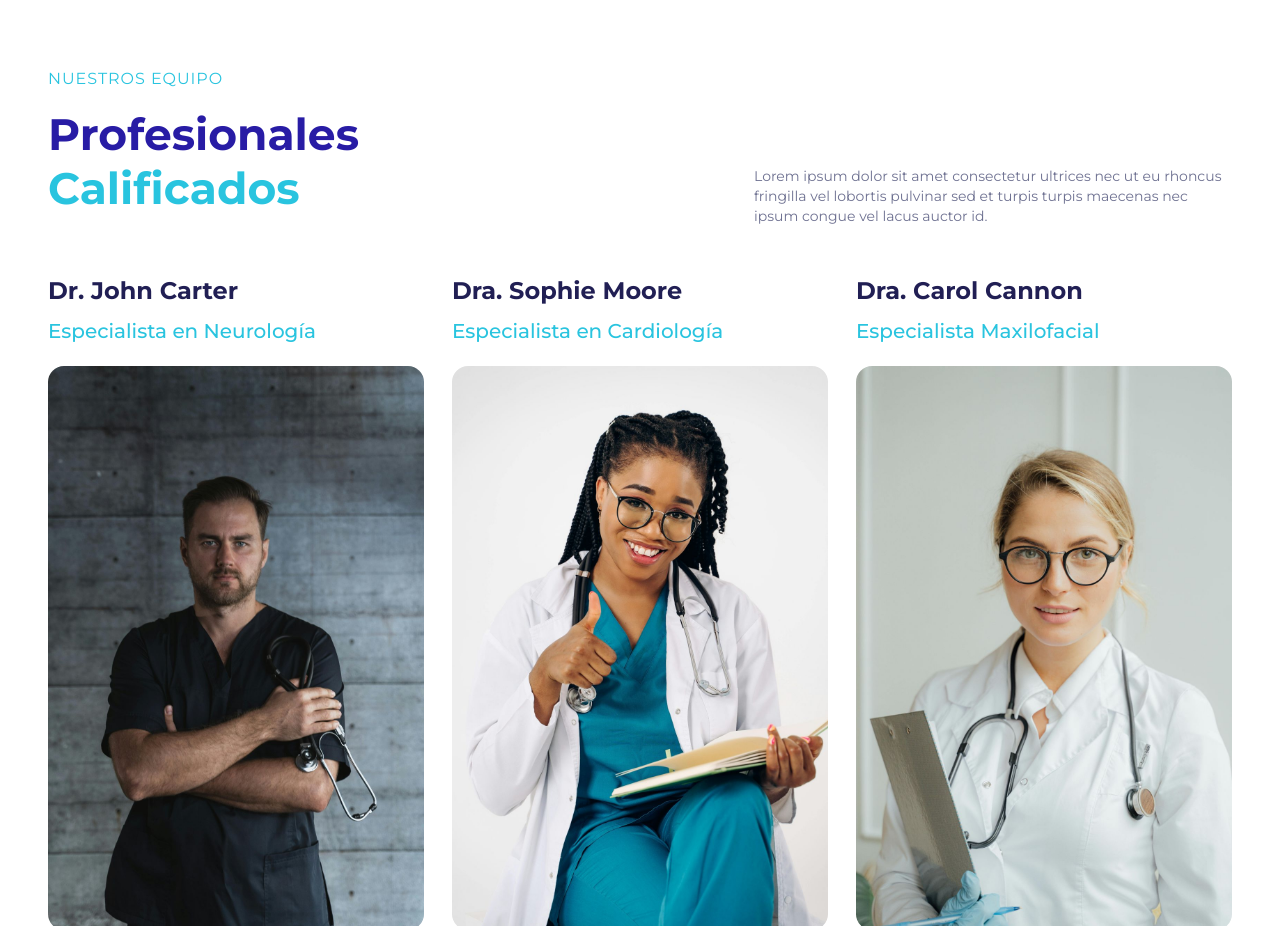
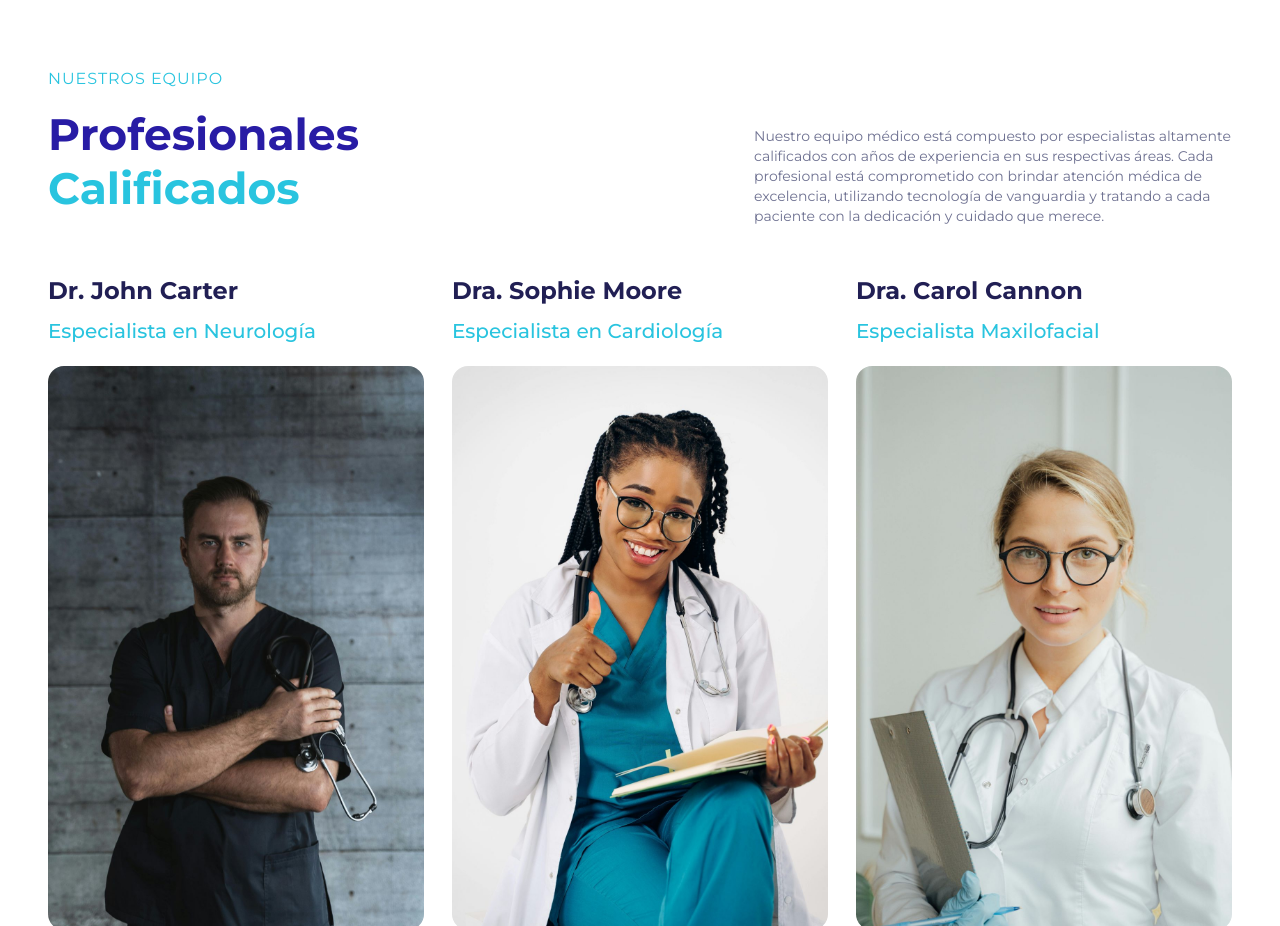
Before and after one commit to DocabyteCompany/vitalis-centro-medico, a website: page index.html in a window 1280 px wide. Shown: the part 5040-5966 px from the top of the page. Drawn offline with nearby package versions, Linux system fonts and the light colour scheme; no server answers; a script that the page names is missing.

Commit message:
fix: Reemplazar texto 'lorem ipsum' con descripción profesional del equipo médico - Cambiar texto placeholder por descripción real del equipo médico - Mejorar contenido de la sección 'NUESTROS equipo' con información profesional

```diff
--- a/index.html
+++ b/index.html
@@ -429,7 +429,7 @@
           <h2 class="display-2"><span class="text-span">Profesionales</span> Calificados</h2>
         </div>
         <div id="w-node-_166c17b2-360a-f005-69e4-4f4e2261823e-39625eef" class="inner-container _478px _100---tablet">
-          <p class="mg-bottom-0">Lorem ipsum dolor sit amet consectetur ultrices nec ut eu rhoncus fringilla vel lobortis pulvinar sed et turpis turpis maecenas nec ipsum congue vel lacus auctor id.</p>
+          <p class="mg-bottom-0">Nuestro equipo médico está compuesto por especialistas altamente calificados con años de experiencia en sus respectivas áreas. Cada profesional está comprometido con brindar atención médica de excelencia, utilizando tecnología de vanguardia y tratando a cada paciente con la dedicación y cuidado que merece.</p>
         </div>
       </div>
     </div>
```
